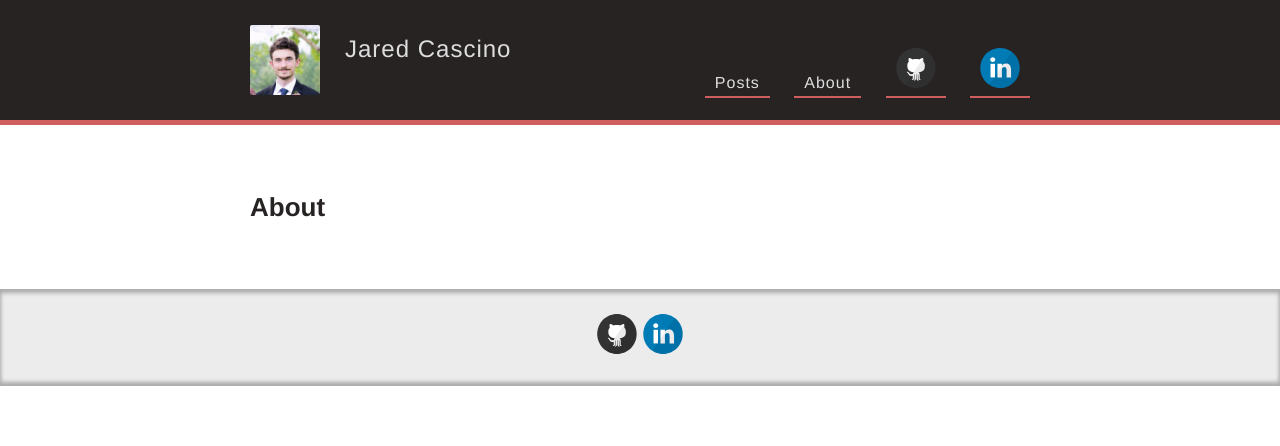
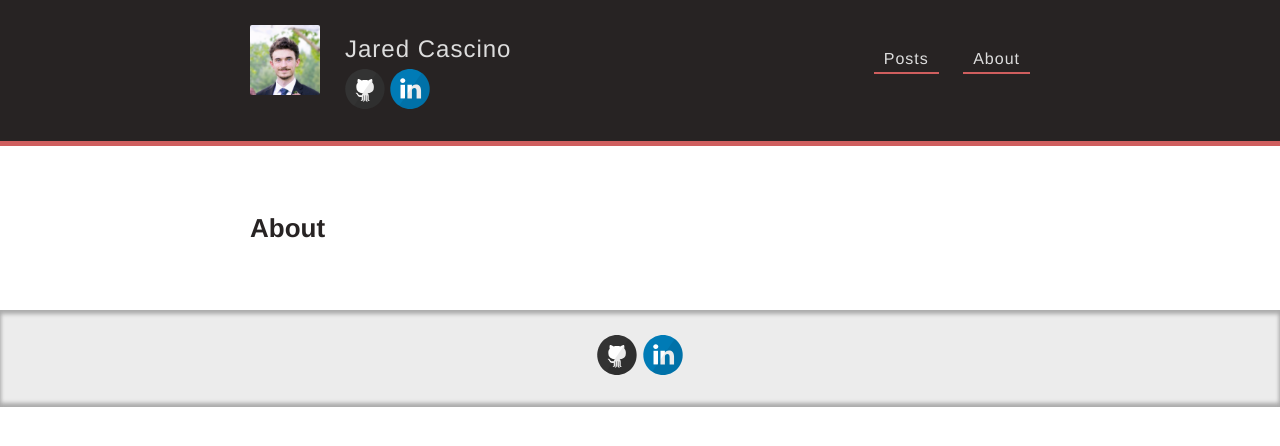
Before and after one commit to jred1/jred1.github.io, a Jekyll site: the page built from about.md, in a window 1280 px wide. Shown: the top 446 px of the page. Built offline with Jekyll 4.4.1, drawn with Linux system fonts in a browser that asks for light colours.

Commit message:
Update default.html

```diff
--- a/_layouts/default.html
+++ b/_layouts/default.html
@@ -23,12 +23,12 @@
           <div class="site-info">
             <h1 class="site-name"><a href="{{ site.baseurl }}/">{{ site.name }}</a></h1>
             <p class="site-description">{{ site.description }}</p>
+          <div margin="5px 5px 5px 5px">{% include svg-icons.html %}</div>
           </div>
 
           <nav>
             <a href="{{ site.baseurl }}/">Posts</a>
             <a href="{{ site.baseurl }}/about">About</a>
-          {% include svg-icons.html %}
           </nav>
         </header>
       </div>
```
